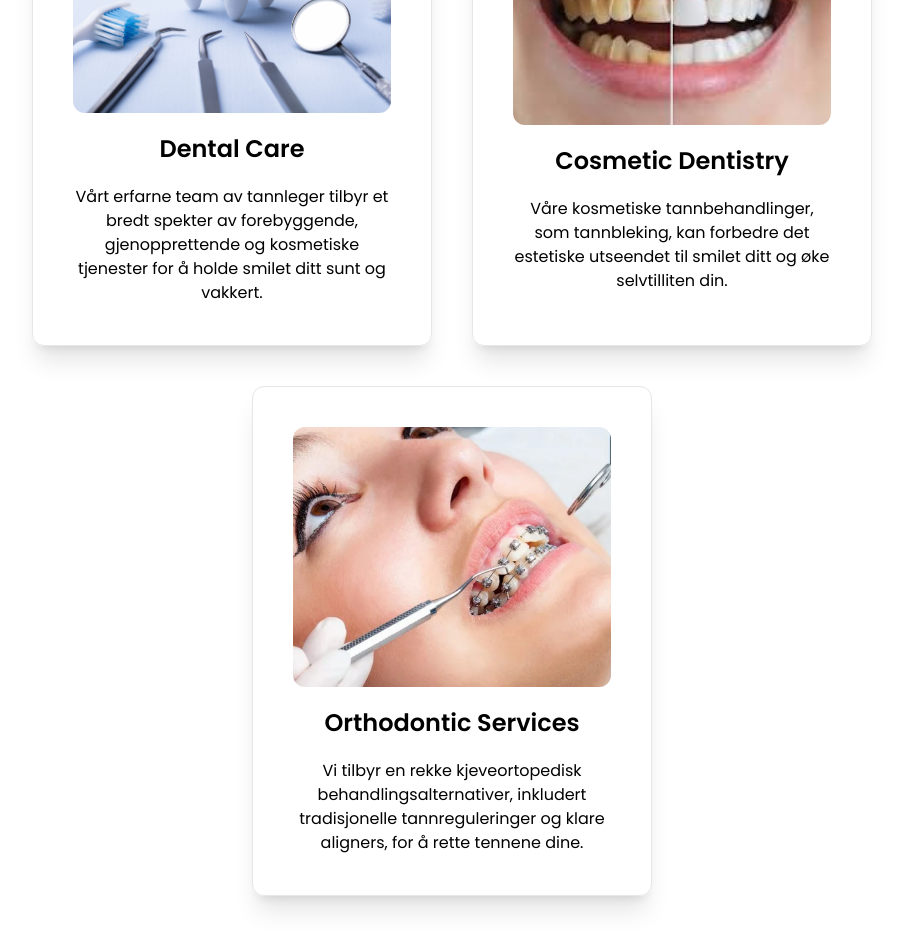
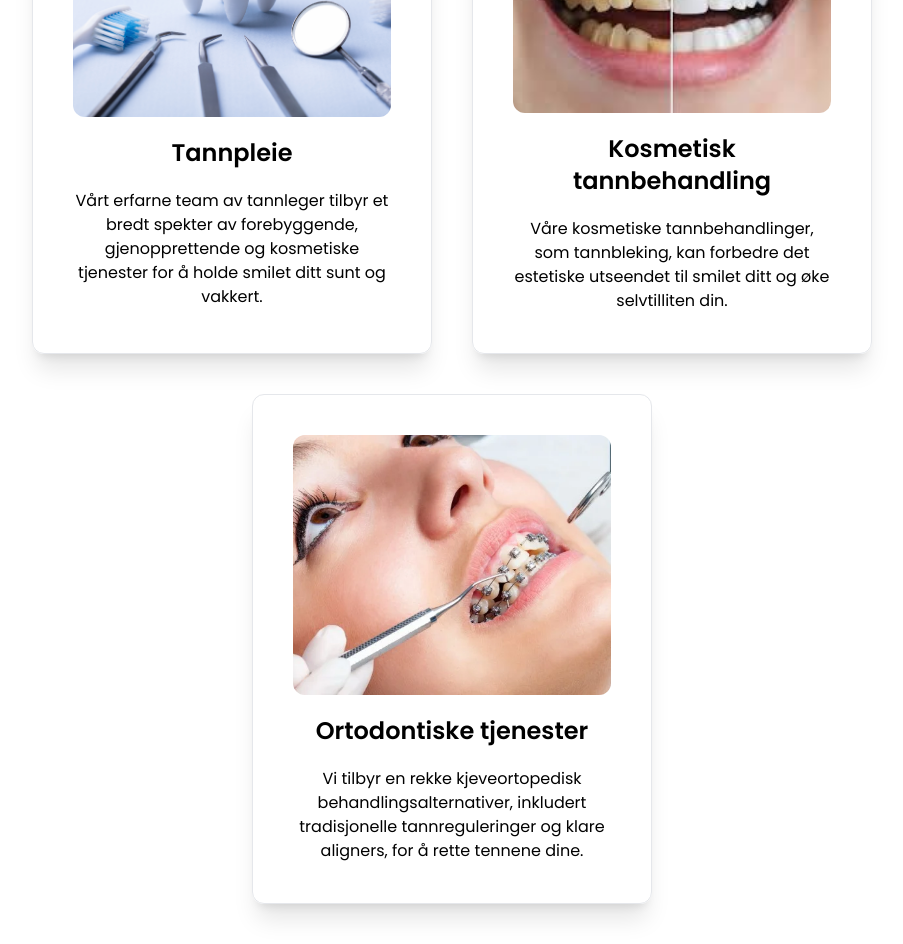
Before and after one commit to MastooraTurkmen/tannglege-engen-as, a Next.js app: page / in a window 1280 px wide. Shown: the part 1300-2244 px from the top of the page, without its empty margins (188-1091 px from the left). Built offline with nearby package versions, Linux system fonts and the light colour scheme; a web font is replaced by a local one.

Commit message:
convert to norwegian

```diff
--- a/contract/services.js
+++ b/contract/services.js
@@ -1,19 +1,19 @@
 export const services = [
     {
         id: 1,
-        title: 'Dental Care',
+        title: 'Tannpleie',
         description: "Vårt erfarne team av tannleger tilbyr et bredt spekter av forebyggende, gjenopprettende og kosmetiske tjenester for å holde smilet ditt sunt og vakkert.",
         image: '/images/white-tooth.png'
     },
     {
         id: 2,
-        title: 'Cosmetic Dentistry',
+        title: 'Kosmetisk tannbehandling',
         description: "Våre kosmetiske tannbehandlinger, som tannbleking, kan forbedre det estetiske utseendet til smilet ditt og øke selvtilliten din.",
         image: '/images/Cosmetic.jpeg'
     },
     {
         id: 3,
-        title: 'Orthodontic Services',
+        title: 'Ortodontiske tjenester',
         description: "Vi tilbyr en rekke kjeveortopedisk behandlingsalternativer, inkludert tradisjonelle tannreguleringer og klare aligners, for å rette tennene dine.",
         image: '/images/ortho-braces-spotlight.png'
     },
```
